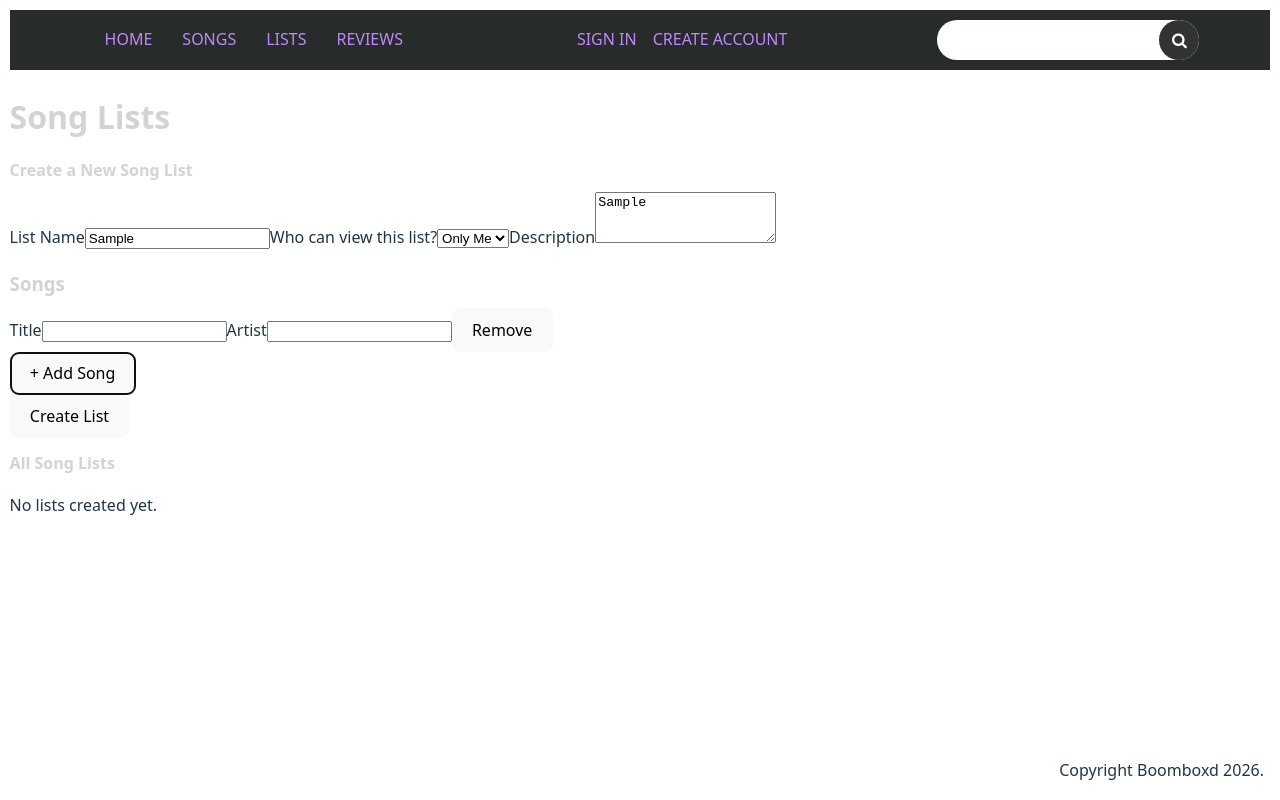
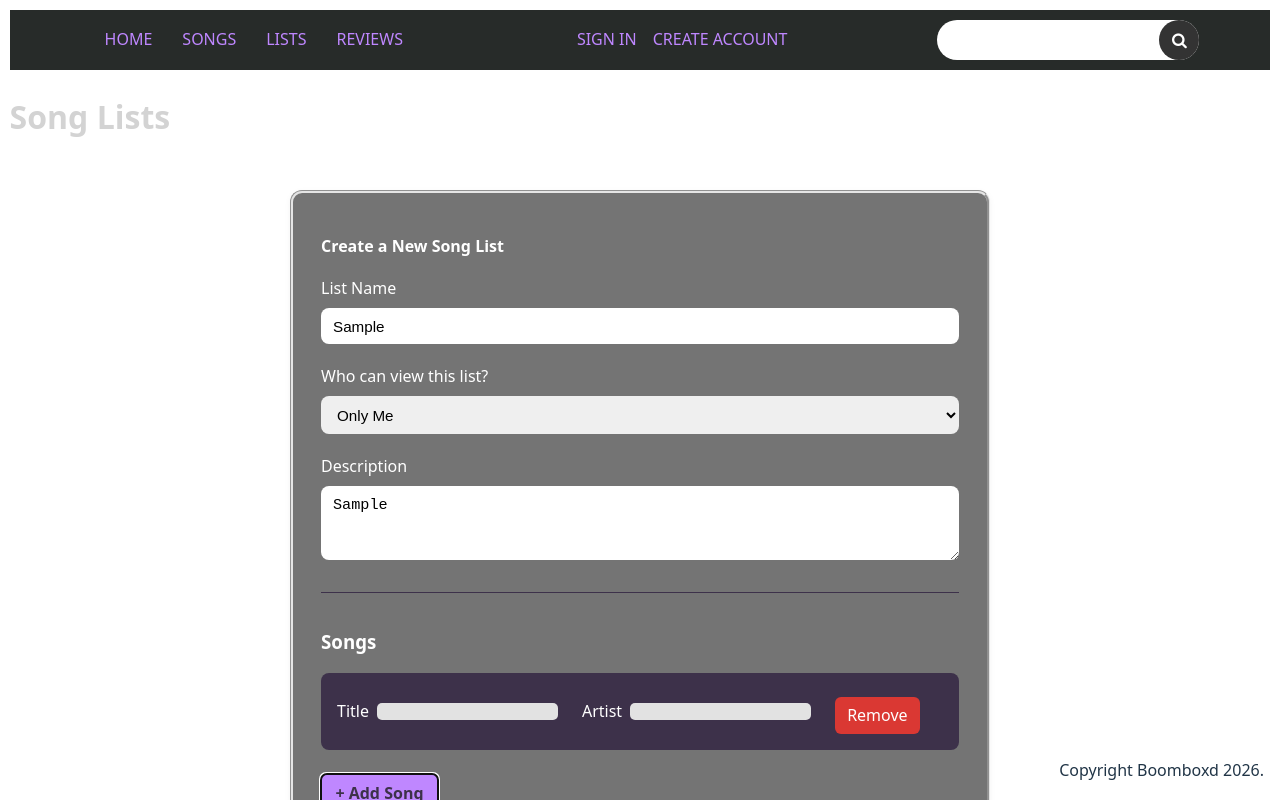
Before and after one commit to Onniikun/FSD_Project, a React (Vite) app: page /lists in a window 1280 px wide. Both pictures are taken after typing "Sample", "Sample" into the empty fields and a click on the button "+ Add Song". Shown: the top 800 px of the page. Built offline with nearby package versions, Linux system fonts and the light colour scheme.

Commit message:
Added styling to the song list form

```diff
--- /dev/null
+++ b/src/components/common/create-song-list-form/CreateSongListForm.css
@@ -0,0 +1,167 @@
+/* Container */
+.songlist-container {
+  max-width: 700px;
+  margin: 2rem auto;
+  padding: 1rem;
+  font-family: system-ui, sans-serif;
+  color: white;
+}
+
+/* Form card */
+.songlist-form {
+  background: #747474;
+  color: white;
+  padding: 1.75rem;
+  border-radius: 12px;
+  border: 3px groove #e5e5e5;
+  box-shadow: 0 2px 6px rgba(0,0,0,0.05);
+}
+
+/* Section titles */
+.songlist-form h2,
+.songs-section h3 {
+  color: white;
+  margin-bottom: 1rem;
+  font-weight: 600;
+}
+
+/* Label + input wrapper */
+.form-field {
+  display: flex;
+  flex-direction: column;
+  margin-bottom: 1.25rem;
+}
+
+
+.form-field input,
+.form-field select,
+.form-field textarea {
+  margin-top: 0.4rem;
+  padding: 0.6rem 0.75rem;
+  border: none;
+  border-radius: 8px;
+  font-size: 0.95rem;
+  transition: border-color 0.2s ease;
+}
+
+.form-field input:focus,
+.form-field select:focus,
+.form-field textarea:focus {
+  border-color: #007bff;
+  outline: none;
+}
+
+.songs-section {
+  margin-top: 2rem;
+  padding-top: 1rem;
+  border-top: 1px groove #3D314A;
+}
+
+.song-item {
+  background: #3D314A;
+  border: none;
+  padding: 1rem;
+  border-radius: 8px;
+  margin-bottom: 1rem;
+
+  display: flex;
+  flex-direction: row;
+  align-items: center;
+  gap: 1.5rem;
+}
+
+.song-row {
+  display: flex;
+  align-items: center;
+  gap: 1.5rem;
+}
+
+.song-field {
+  display: flex;
+  flex-direction: row;
+  align-items: center;
+  gap: 0.5rem;
+}
+
+.song-field input {
+  background-color: #e2e2e2;
+  color: black;
+  border: none;
+  border-radius: 5px;
+  flex: 1;
+  min-width: 120px;
+}
+
+
+/* Remove button */
+.remove-button {
+  margin-top: 0.5rem;
+  background: #da3833;
+  color: white;
+  border: none;
+  padding: 0.45rem 0.75rem;
+  border-radius: 6px;
+  cursor: pointer;
+}
+
+.remove-button:hover {
+  background: #a53937;
+}
+
+/* Add song button */
+.add-button {
+  background: #bf87ff;
+  color: #3D314A;
+  font-weight: bold;
+  border: none;
+  padding: 0.55rem 0.9rem;
+  border-radius: 6px;
+  cursor: pointer;
+  margin-top: 0.5rem;
+}
+
+.add-button:hover {
+  background: #b17dec;
+}
+
+/* Submit button */
+.submit-button {
+  width: 100%;
+  background: #3D314A;
+  color: white;
+  font-weight: bold;
+  border: none;
+  padding: 0.75rem;
+  border-radius: 8px;
+  cursor: pointer;
+  margin-top: 1.5rem;
+  font-size: 1rem;
+}
+
+.submit-button:hover {
+  background: #2c243a;
+}
+
+@media (max-width: 600px) {
+  .song-item {
+    flex-direction: column;
+    align-items: stretch;
+    gap: 1rem;
+  }
+
+  .song-field {
+    flex-direction: column;
+    align-items: flex-start;
+    width: 100%;
+  }
+
+  .song-field input {
+    width: 100%;
+    min-width: 0;
+  }
+
+  .remove-button {
+    align-self: flex-end;
+    margin-top: 0.5rem;
+  }
+}
--- a/src/components/common/create-song-list-form/CreateSongListForm.tsx
+++ b/src/components/common/create-song-list-form/CreateSongListForm.tsx
@@ -1,4 +1,5 @@
 import React, { useState } from "react";
+import './CreateSongListForm.css';
 
 import type { Song, SongList, VisibilityOption } from "../../../types/songListTypes";
 
@@ -93,7 +94,9 @@ export default function CreateSongListForm({ setLists }: CreateSongListFormProps
 
           {songs.map((song) => (
             <div key={song.id} className="song-item">
-              <label>
+              <div className="song-row">
+
+                <label className="song-field">
                   Title
                   <input
                     type="text"
@@ -105,7 +108,7 @@ export default function CreateSongListForm({ setLists }: CreateSongListFormProps
                   />
                 </label>
 
-              <label>
+                <label className="song-field">
                   Artist
                   <input
                     type="text"
@@ -125,6 +128,7 @@ export default function CreateSongListForm({ setLists }: CreateSongListFormProps
                   Remove
                 </button>
               </div>
+            </div>
           ))}
 
           <button type="button" className="add-button" onClick={addSong}>
```
Lines whose indentation alone changed are shown as unchanged.
